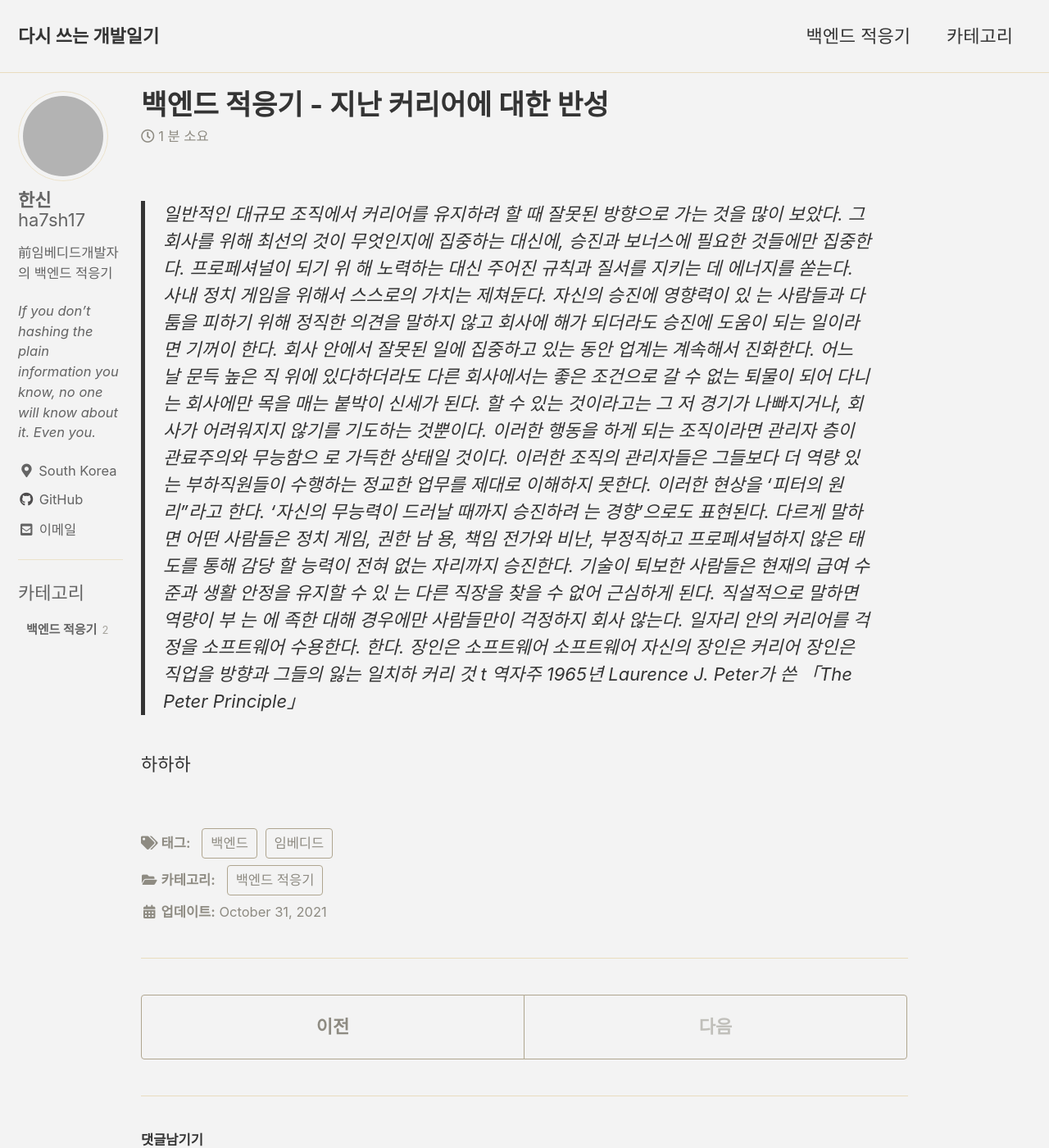
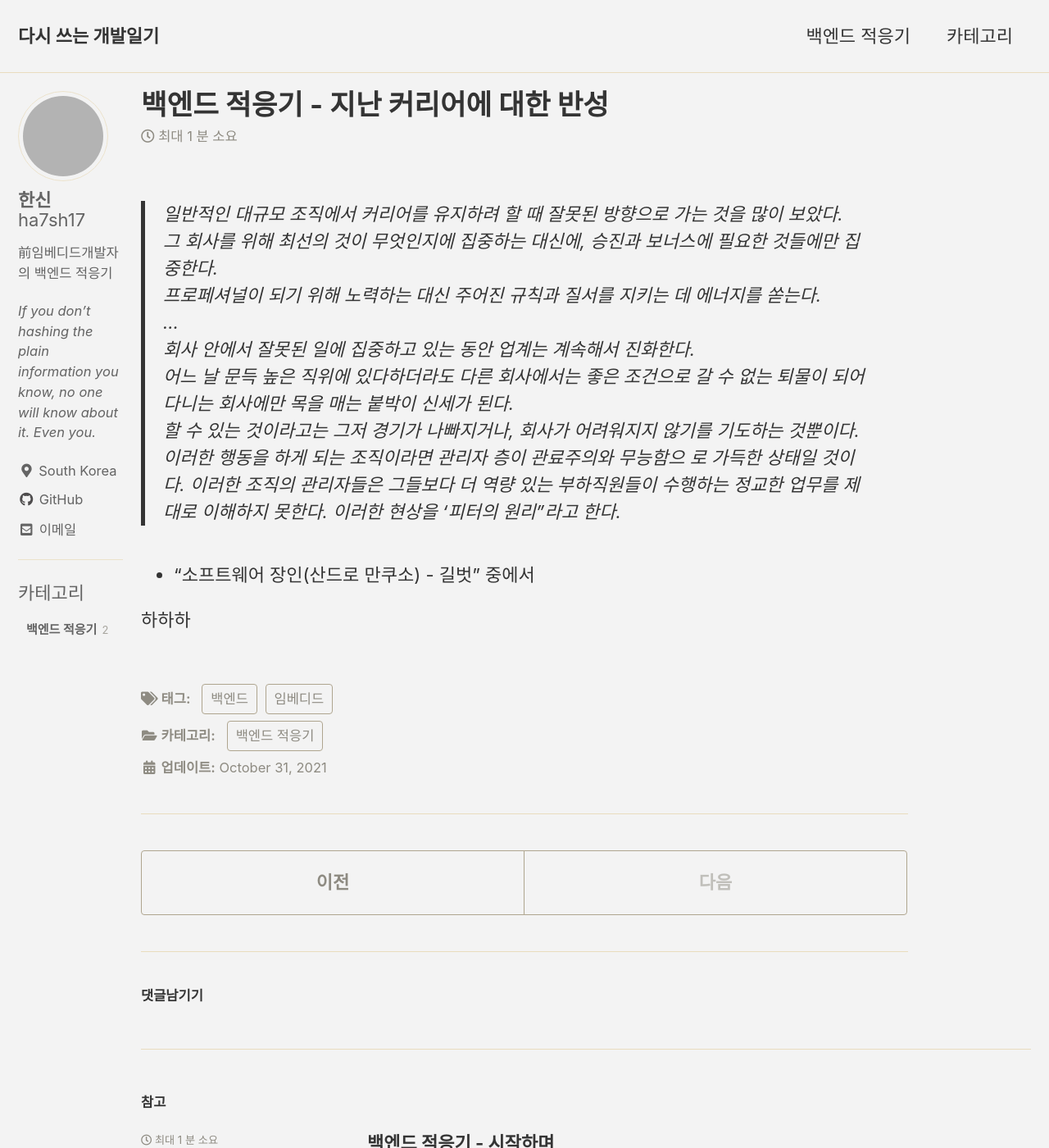
Before and after one commit to ha7sh17/ha7sh17.github.io, a Jekyll site: the page built from _posts/2021-10-31-post-self_reflection.md, in a window 1280 px wide and 1400 px high. Shown: the whole window at 82% size. Built offline with Jekyll 4.4.1, drawn with Linux system fonts in a browser that asks for light colours; cached includes are drawn as plain includes; comment, search, counter and statistics services are not loaded; grey boxes are pictures that could not be loaded.

Commit message:
Modify 2021-10-13 post

```diff
--- a/_posts/2021-10-31-post-self_reflection.md
+++ b/_posts/2021-10-31-post-self_reflection.md
@@ -9,29 +9,21 @@ tags:
 
 
 
->일반적인 대규모 조직에서 커리어를 유지하려 할 때 잘못된
+>
+일반적인 대규모 조직에서 커리어를 유지하려 할 때 잘못된
 방향으로 가는 것을 많이 보았다.
 그 회사를 위해 최선의 것이 무엇인지에 집중하는 대신에, 승진과 보너스에 필요한 것들에만 집중한다.
-프로페셔널이 되기 위
-해 노력하는 대신 주어진 규칙과 질서를 지키는 데 에너지를 쏟는다. 사내
-정치 게임을 위해서 스스로의 가치는 제쳐둔다. 자신의 승진에 영향력이 있
-는 사람들과 다툼을 피하기 위해 정직한 의견을 말하지 않고 회사에 해가
-되더라도 승진에 도움이 되는 일이라면 기꺼이 한다. 회사 안에서 잘못된
-일에 집중하고 있는 동안 업계는 계속해서 진화한다. 어느 날 문득 높은 직
-위에 있다하더라도 다른 회사에서는 좋은 조건으로 갈 수 없는 퇴물이 되어
-다니는 회사에만 목을 매는 붙박이 신세가 된다. 할 수 있는 것이라고는 그
-저 경기가 나빠지거나, 회사가 어려워지지 않기를 기도하는 것뿐이다.
+프로페셔널이 되기 위해 노력하는 대신 주어진 규칙과 질서를 지키는 데 에너지를 쏟는다.
+...
+회사 안에서 잘못된 일에 집중하고 있는 동안 업계는 계속해서 진화한다.
+어느 날 문득 높은 직위에 있다하더라도 다른 회사에서는 좋은 조건으로 갈 수 없는 퇴물이 되어 다니는 회사에만 목을 매는 붙박이 신세가 된다.
+할 수 있는 것이라고는 그저 경기가 나빠지거나, 회사가 어려워지지 않기를 기도하는 것뿐이다.
 이러한 행동을 하게 되는 조직이라면 관리자 층이 관료주의와 무능함으
-로 가득한 상태일 것이다. 이러한 조직의 관리자들은 그들보다 더 역량 있
-는 부하직원들이 수행하는 정교한 업무를 제대로 이해하지 못한다. 이러한
-현상을 '피터의 원리"라고 한다. '자신의 무능력이 드러날 때까지 승진하려
-는 경향'으로도 표현된다. 다르게 말하면 어떤 사람들은 정치 게임, 권한 남
-용, 책임 전가와 비난, 부정직하고 프로페셔널하지 않은 태도를 통해 감당
-할 능력이 전혀 없는 자리까지 승진한다.
-기술이 퇴보한 사람들은 현재의 급여 수준과 생활 안정을 유지할 수 있
-는 다른 직장을 찾을 수 없어 근심하게 된다. 직설적으로 말하면 역량이 부
-는 에 족한 대해 경우에만 사람들만이 걱정하지 회사 않는다. 일자리 안의 커리어를 걱정을 소프트웨어 수용한다. 한다. 장인은 소프트웨어 소프트웨어 자신의 장인은 커리어 장인은 직업을 방향과 그들의 잃는 일치하 커리 것
-t 역자주 1965년 Laurence J. Peter가 쓴 「The Peter Principle」
+로 가득한 상태일 것이다. 이러한 조직의 관리자들은 그들보다 더 역량 있는 부하직원들이 수행하는 정교한 업무를 제대로 이해하지 못한다. 이러한 현상을 '피터의 원리"라고 한다.
+
+
+
+- "소프트웨어 장인(산드로 만쿠소) - 길벗" 중에서
 
 
 하하하
```
